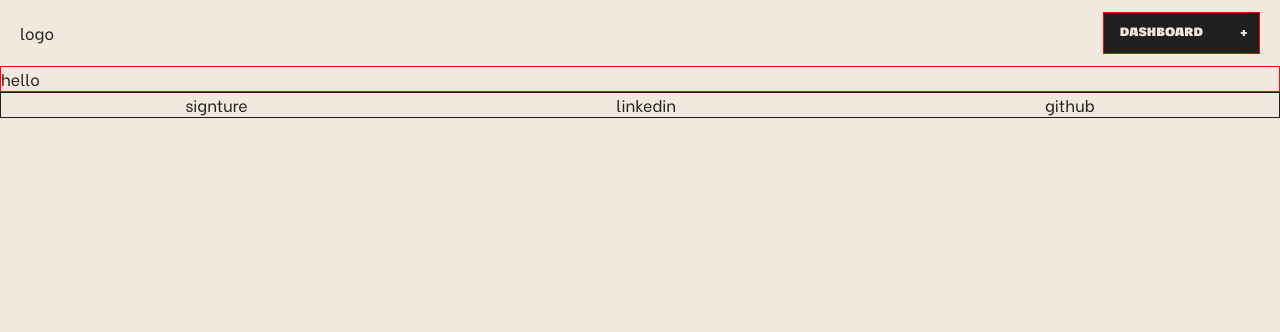
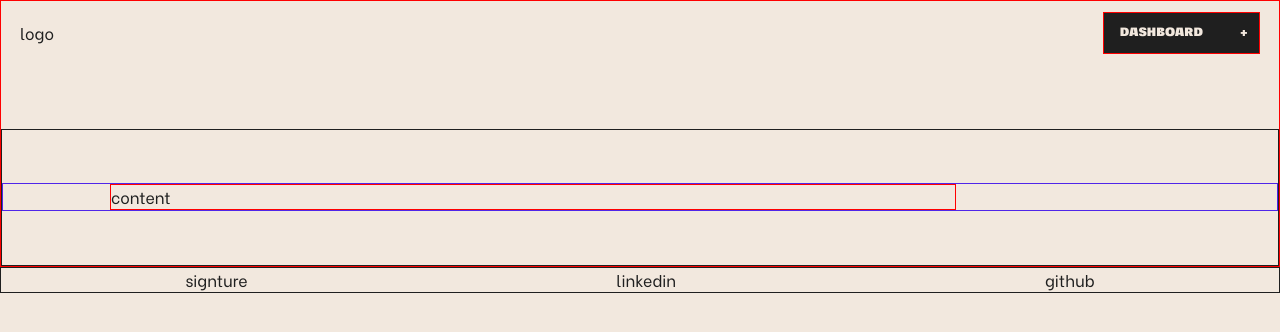
Before and after one commit to Keddib/portfolio, a Next.js app: page / in a window 1280 px wide. Shown: the top 332 px of the page. Built offline with nearby package versions, Linux system fonts and the light colour scheme.

Commit message:
creating grid system and sizing system

```diff
--- /dev/null
+++ b/src/components/Title/index.js
@@ -0,0 +1,5 @@
+export default function Title() {
+  return <section className="relative mt-32 section--default pt-4/24 md:mt-3/24 md:pt-1/24">
+
+  </section>
+}
--- a/src/components/layout/layout.js
+++ b/src/components/layout/layout.js
@@ -35,16 +35,16 @@ export default function Layout({ children, home }) {
         <title>{home}</title>
       </Head>
       <main className="h-screen bg-background dark:bg-background-dark text-primary dark:text-primary-dark">
-        <div className='py-3 px-5 flex justify-between items-center'>
+        <header className='py-3 px-5 flex justify-between items-center fixed w-full'>
           <div className='bg-red-500'>logo</div>
           <Dashboard setDarkTheme={setDarkTheme} darkMode={darkMode} />
-        </div>
+        </header>
         {children}
-        <div className='border border-pink-600 flex justify-around'>
+        <footer className='border border-pink-600 flex justify-around'>
           <div className='bg-gray-600'>signture</div>
           <div className='bg-gray-600'>linkedin</div>
           <div className='bg-gray-600'>github</div>
-        </div>
+        </footer>
       </main>
     </div>
   );
--- a/src/pages/index.js
+++ b/src/pages/index.js
@@ -5,9 +5,13 @@ export default function Home() {
   return (
     <Layout home="Keddib - Home">
       <div className='border border-red'>
-        <div className=''>
-          hello
-        </div>
+        <section className='mt-32 section--default pt-4/24 md:mt-3/24 md:pt-1/24 border'>
+          <div className='grid grid-cols-24 gap-x-2.5 border border-secondary-dark'>
+            <div className='col-start-3 col-end-23 xl:col-end-19  border border-red'>
+              content
+            </div>
+          </div>
+        </section>
       </div>
     </Layout>
   );
--- a/src/styles/global.css
+++ b/src/styles/global.css
@@ -82,11 +82,22 @@
     }
   }
 
-  /* svg */
+  /*
+  paadding for sections */
+  .section--default {
+    position: static;
+    padding-top: 8.33333333vw;
+    padding-bottom: 8.33333333vw;
+  }
+
+  @media (min-width: 800px) {
+    .section--default {
+      padding-top: 4.16666667vw;
+      padding-bottom: 4.16666667vw;
+    }
+  }
 }
 
 @layer components {
-  .svg-dash line rect{
-    @apply stroke-primary dark:stroke-primary-dark;
-  }
+
 }
--- a/tailwind.config.js
+++ b/tailwind.config.js
@@ -5,6 +5,41 @@ module.exports = {
     "./src/**/*.{js,ts,jsx,tsx}",
   ],
   theme: {
+    extend: {
+      gridTemplateColumns: {
+        '24': 'repeat(24,minmax(0,1fr))',
+      },
+      gridColumnStart: {
+        '13': '13',
+        '14': '14',
+        '15': '15',
+        '16': '16',
+        '17': '17',
+        '18': '18',
+        '19': '19',
+        '20': '20',
+        '21': '21',
+        '22': '22',
+        '23': '23',
+        '24': '24',
+        '25': '25',
+      },
+      gridColumnEnd: {
+        '13': '13',
+        '14': '14',
+        '15': '15',
+        '16': '16',
+        '17': '17',
+        '18': '18',
+        '19': '19',
+        '20': '20',
+        '21': '21',
+        '22': '22',
+        '23': '23',
+        '24': '24',
+        '25': '25',
+      }
+    },
     colors: {
       transparent: 'transparent',
       current: "currentColor",
```
Also changed, not shown: src/components/footer/index.js (added).
